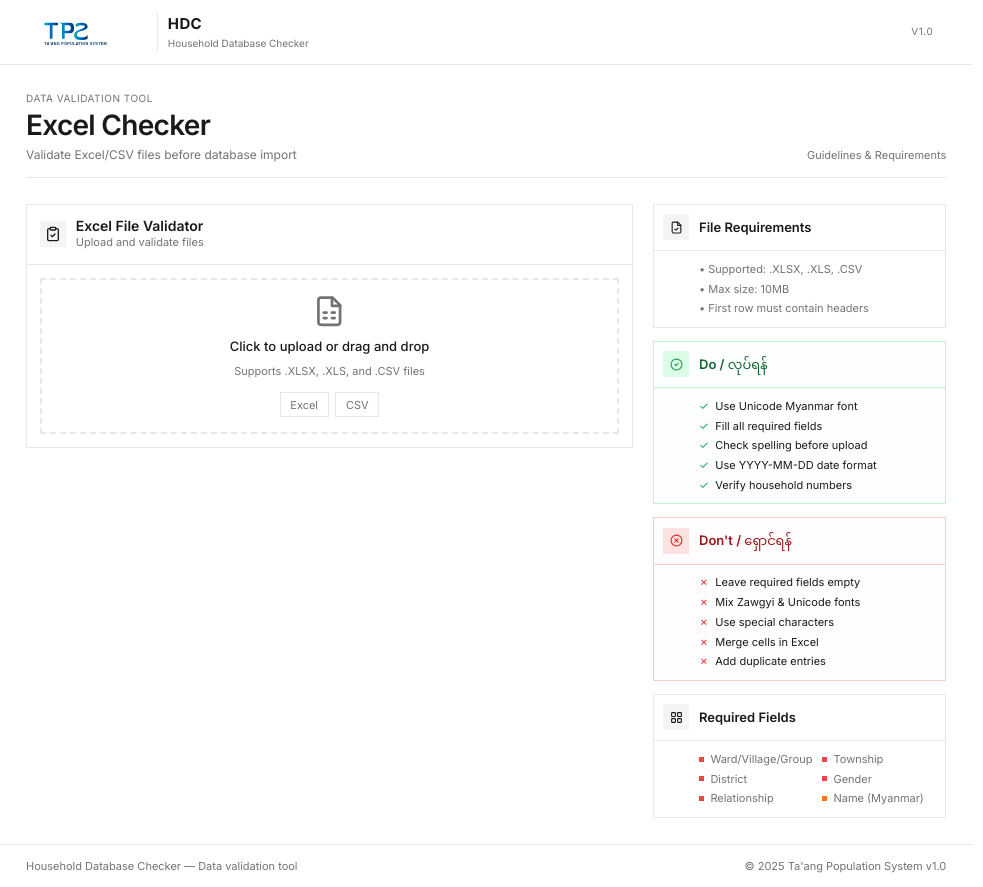
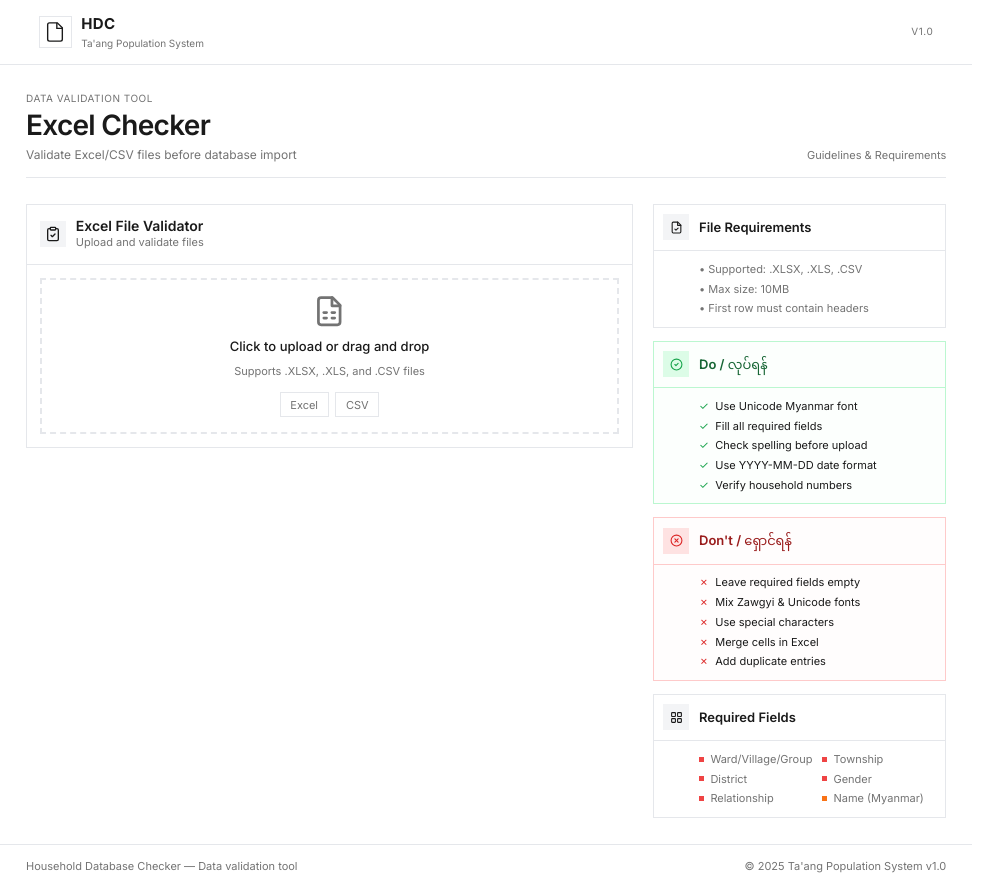
Before and after one commit to Naung-Kendrick/HDC, a React (Vite) app: page / in a window 1280 px wide. Shown: the whole page, without its empty margins (0-983 px from the left). Built offline with nearby package versions, Linux system fonts and the light colour scheme.

Commit message:
Update layout and styling improvements

```diff
--- a/index.html
+++ b/index.html
@@ -2,9 +2,9 @@
 <html lang="en">
   <head>
     <meta charset="UTF-8" />
-    <link rel="icon" type="image/svg+xml" href="/favicon.svg" />
+    <link rel="icon" type="image/svg+xml" href="/vite.svg" />
     <meta name="viewport" content="width=device-width, initial-scale=1.0" />
-    <title>HDC | Excel Checker</title>
+    <title>HDC - Ta'ang Household Database Checker</title>
   </head>
   <body>
     <div id="root"></div>
--- a/src/App.jsx
+++ b/src/App.jsx
@@ -8,12 +8,15 @@ function App() {
       <header className="bg-white border-b border-[#E5E7EB]">
         <div className="w-full mx-auto px-4 sm:px-5 lg:px-8 xl:px-12 py-3 sm:py-4 flex items-center justify-between max-w-[1600px]">
           <div className="flex items-center gap-2 sm:gap-3">
-            <div className="h-8 sm:h-10 flex-shrink-0">
-              <img src="/logo.svg" alt="TPS Logo" className="h-full w-auto" />
+            <div className="w-8 h-8 sm:w-10 sm:h-10 border border-[#E5E7EB] flex items-center justify-center flex-shrink-0">
+              <svg xmlns="http://www.w3.org/2000/svg" className="w-5 h-5 sm:w-[22px] sm:h-[22px]" viewBox="0 0 24 24" fill="none" stroke="#1A1A1A" strokeWidth="1.5">
+                <path d="M14.5 2H6a2 2 0 0 0-2 2v16a2 2 0 0 0 2 2h12a2 2 0 0 0 2-2V7.5L14.5 2z"/>
+                <polyline points="14 2 14 8 20 8"/>
+              </svg>
             </div>
-            <div className="border-l border-[#E5E7EB] pl-2 sm:pl-3">
+            <div>
               <div className="text-[13px] sm:text-[15px] font-bold text-[#1A1A1A] tracking-wide uppercase">HDC</div>
-              <div className="text-[9px] sm:text-[10px] text-[#737373]">Household Database Checker</div>
+              <div className="text-[9px] sm:text-[10px] text-[#737373]">Ta'ang Population System</div>
             </div>
           </div>
           <div className="text-[9px] sm:text-[10px] text-[#737373] uppercase tracking-wider">v1.0</div>
```
Also changed, not shown: public/favicon.svg (deleted), public/logo.svg (deleted).
